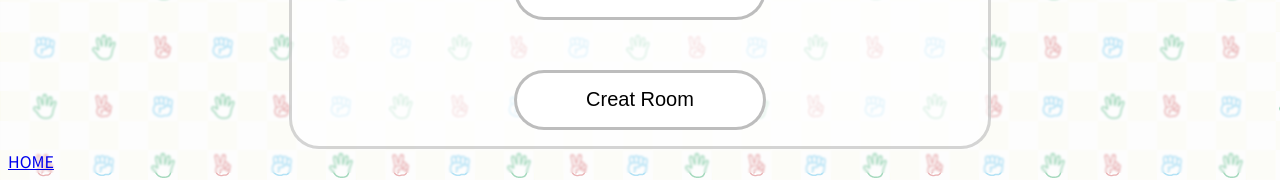
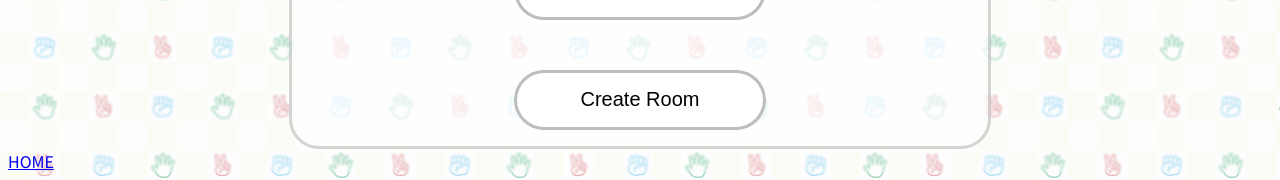
Before and after one commit to rkun123/Initial_is_Goo, a Vue app in the folder frontend/: page / in a window 1280 px wide. Shown: the part 324-504 px from the top of the page. Built offline with nearby package versions, Linux system fonts and the light colour scheme.

Commit message:
[fix] スペル直し

```diff
--- a/frontend/src/router/index.js
+++ b/frontend/src/router/index.js
@@ -19,8 +19,8 @@ const routes = [
     component: () => import(/* webpackChunkName: "about" */ '../views/User.vue')
   },
   {
-    path:'/room/creat',
-    name:'room/creat',
+    path:'/room/create',
+    name:'room/create',
     component: () => import('../views/Host.vue')
   },
   {
--- a/frontend/src/views/Home.vue
+++ b/frontend/src/views/Home.vue
@@ -8,7 +8,7 @@
           <link-button path="/room/join" class="button-margin">Join Room</link-button>
         </div>
         <div class="room-making">
-          <link-button path="/room/creat" class="button-margin">Creat Room</link-button>
+          <link-button path="/room/create" class="button-margin">Create Room</link-button>
         </div>
       </div>
     </div>
--- a/frontend/src/views/Host.vue
+++ b/frontend/src/views/Host.vue
@@ -2,11 +2,11 @@
   <div class="user">
     <div class="container">
       <div class="design">
-        <h1>Creat Room</h1>
+        <h1>Create Room</h1>
         <fm1 class="fmm1" placeholder="Room Name"></fm1>
         <fm2 class="fmm2" placeholder="User Neme"></fm2>
         <div class="room-making">
-          <button class="button-margin" @click="make_room">Creat</button>
+          <button class="button-margin" @click="make_room">Create</button>
         </div>
       </div>
     </div>
```
